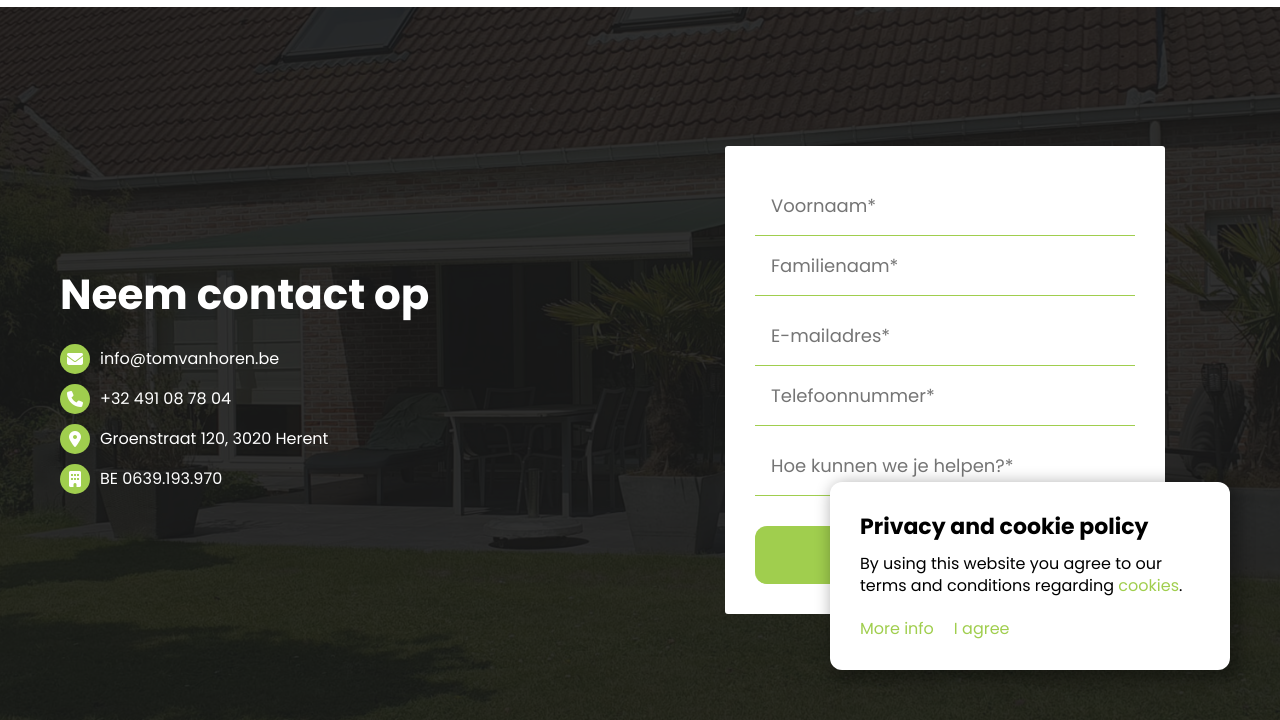
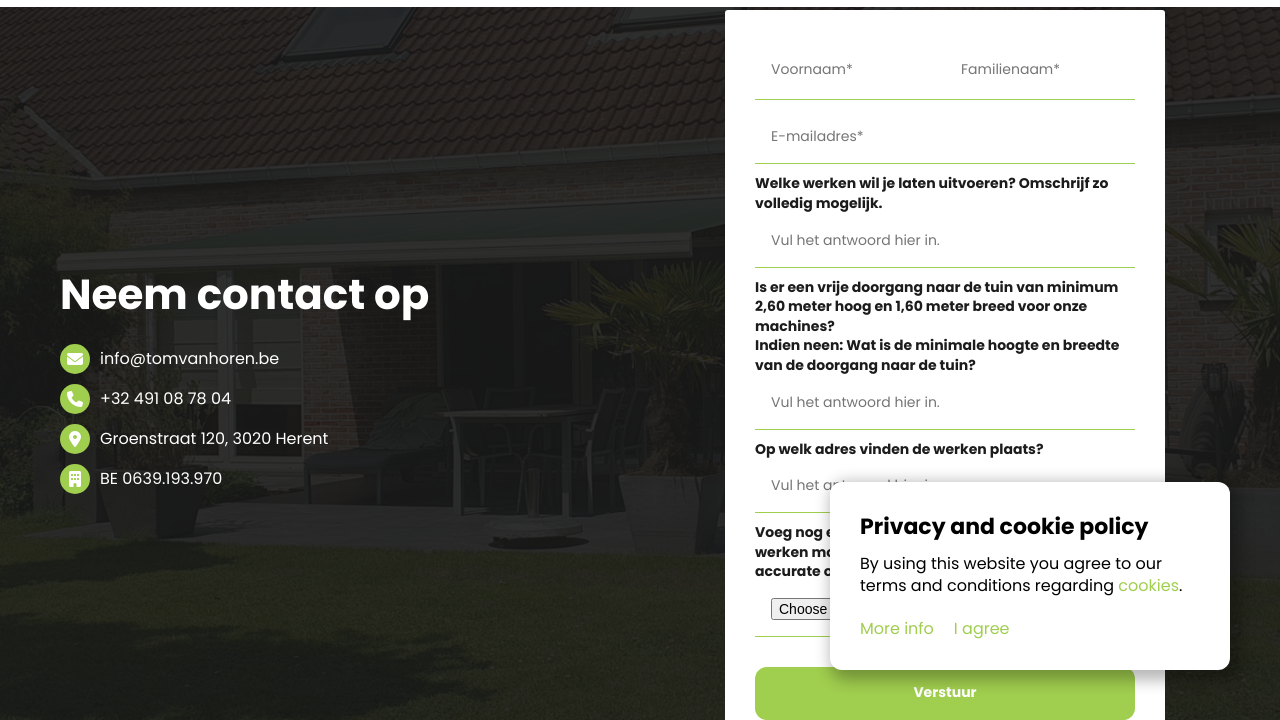
Before and after one commit to K1NGAARON/tuinwerken-vh, a plain HTML site: page contact/index.html in a window 1280 px wide. Shown: the part 80-800 px from the top of the page. Drawn offline with nearby package versions, Linux system fonts and the light colour scheme; files whose address does not match are found by name.

Commit message:
feedback

```diff
--- a/contact/index.html
+++ b/contact/index.html
@@ -11,6 +11,8 @@
     <link rel="stylesheet" href="/css/global.css">
     <link rel="stylesheet" href="/css/header-footer.css">
     <link rel="stylesheet" href="/contact/css/style.css">
+
+    <link rel="stylesheet" href="/offerte/css/style.css">
 
     <link rel="stylesheet" href="https://cdnjs.cloudflare.com/ajax/libs/font-awesome/6.4.0/css/all.min.css"/>
 
@@ -145,19 +147,35 @@
         </div>
         <div class="col">
             <div class="form-wrapper">
-                <form action="https://formspree.io/f/xnqeevgq" method="post" validate>
-                    <div class="form-row">
+                <form action="https://formspree.io/f/myzgkzpl" method="post" validate enctype=multipart/form-data>
+                    <div class="form-row row-direction">
                         <input type="text" value="" name="first-name" placeholder="Voornaam*" required>
                         <input type="text" value="" name="last-name" placeholder="Familienaam*" required>
                     </div>
                     <div class="form-row">
                         <input type="email" value="" name="email" placeholder="E-mailadres*" required>
-                        <input type="tel" value="" name="telefoon" placeholder="Telefoonnummer*" required>
                     </div>
                     <div class="form-row">
-                        <input type="text" value="" name="message" placeholder="Hoe kunnen we je helpen?*">
+                        <label style="color: var(--black);" for="type-werken">Welke werken wil je laten uitvoeren? Omschrijf zo volledig mogelijk.</label>
+                        <input type="text" value="" name="type-werken" placeholder="Vul het antwoord hier in.">
                     </div>
-                    <input type="submit" value="Verstuur ➔" name="subscribe" class="btn">
+                    <div class="form-row">
+                        <label style="color: var(--black);" for="toegang-tuin">Is er een vrije doorgang naar de tuin van minimum 2,60 meter hoog en 1,60 meter breed voor onze machines?
+                            <br>
+                            Indien neen: Wat is de minimale hoogte en breedte van de doorgang naar de tuin?
+                        </label>
+                        <input type="text" value="" name="toegang-tuin" placeholder="Vul het antwoord hier in.">
+                    </div>
+                    <div class="form-row">
+                        <label style="color: var(--black);" for="regio-adres">Op welk adres vinden de werken plaats?</label>
+                        <input type="text" value="" name="regio-adres" placeholder="Vul het antwoord hier in.">
+                    </div>
+                    <div class="form-row">
+                        <label style="color: var(--black);" for="file-upload">Voeg nog enkele foto’s toe van de plaats waar de werken moeten gebeuren. Zo kunnen we je een accurate offerte geven.</label>
+                        <input type="file" name="file-upload" multiple="true">
+                    </div>
+
+                    <input type="submit" value="Verstuur" name="subscribe" class="btn">
                 </form>
             </div>
         </div>
```
